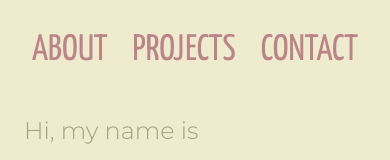
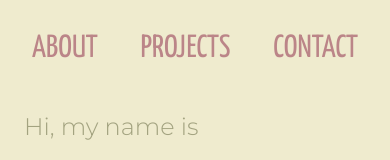
Before and after one commit to chavimiller/chavi-portfolio, a React (Vite) app: page / in a window 390 px wide. Shown: the top 160 px of the page. Built offline with nearby package versions, Linux system fonts and the light colour scheme.

Commit message:
Fix responsiveness for NavBar for mobile

```diff
--- a/src/components/NavBar.module.css
+++ b/src/components/NavBar.module.css
@@ -25,7 +25,7 @@
 @media (max-width: 480px) {
 
   .navbarContainer {
-    font-size: 2.3rem;
+    font-size: 2rem;
     padding-top: 2rem;
     justify-content: space-between;
     gap: 0;
```
